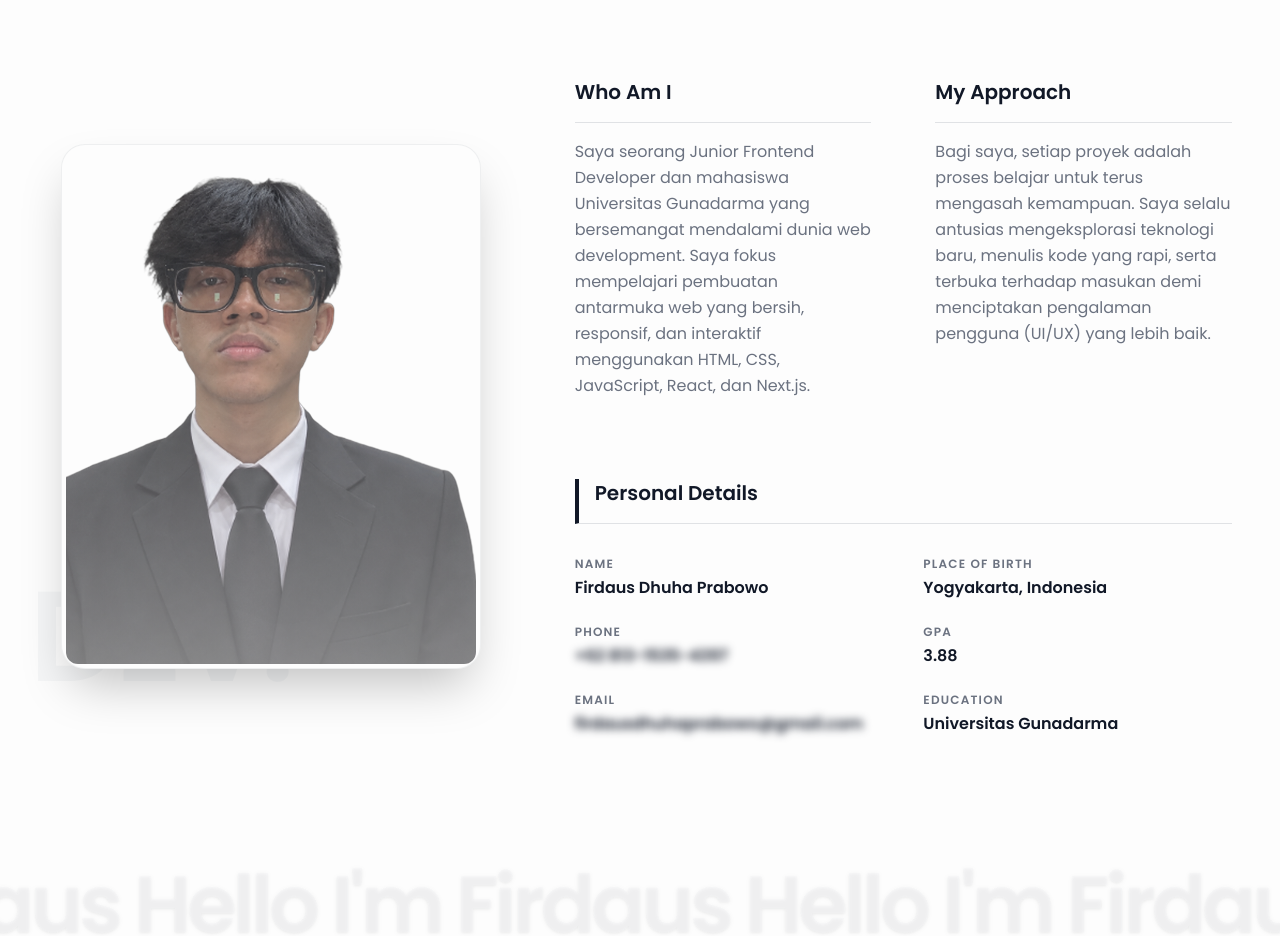
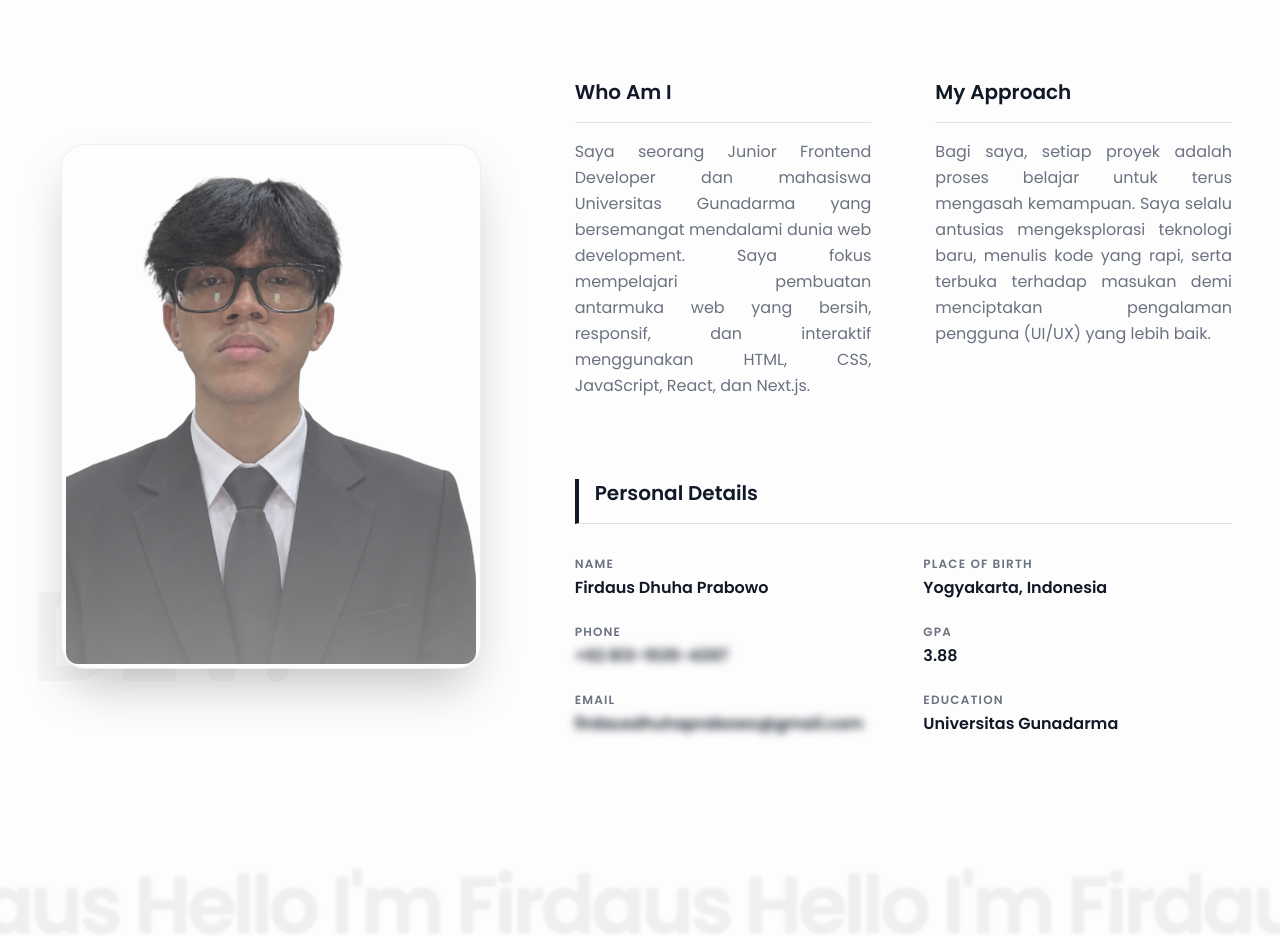
Before and after one commit to Firdaus1802/PORTOFOLIO-DAUS, a Next.js app: page / in a window 1280 px wide. Shown: the part 1100-2036 px from the top of the page. Built offline with nearby package versions, Linux system fonts and the light colour scheme; no server answers.

Commit message:
style(about): apply text-justify to Who Am I, My Approach, and project description

```diff
--- a/app/about.tsx
+++ b/app/about.tsx
@@ -43,14 +43,14 @@ export default function About() {
               <div className="flex flex-col">
                 <Fade>
                   <h4 className="text-lg md:text-xl font-bold text-text-primary mb-4 flex items-center border-b border-text-secondary/20 pb-4">Who Am I</h4>
-                  <p className="text-base text-text-secondary leading-relaxed font-medium">Saya seorang Junior Frontend Developer dan mahasiswa Universitas Gunadarma yang bersemangat mendalami dunia web development. Saya fokus mempelajari pembuatan antarmuka web yang bersih, responsif, dan interaktif menggunakan HTML, CSS, JavaScript, React, dan Next.js.</p>
+                  <p className="text-base text-text-secondary leading-relaxed font-medium text-justify">Saya seorang Junior Frontend Developer dan mahasiswa Universitas Gunadarma yang bersemangat mendalami dunia web development. Saya fokus mempelajari pembuatan antarmuka web yang bersih, responsif, dan interaktif menggunakan HTML, CSS, JavaScript, React, dan Next.js.</p>
                 </Fade>
               </div>
 
               <div className="flex flex-col">
                 <Fade>
                   <h4 className="text-lg md:text-xl font-bold text-text-primary mb-4 flex items-center border-b border-text-secondary/20 pb-4">My Approach</h4>
-                  <p className="text-base text-text-secondary leading-relaxed font-medium">Bagi saya, setiap proyek adalah proses belajar untuk terus mengasah kemampuan. Saya selalu antusias mengeksplorasi teknologi baru, menulis kode yang rapi, serta terbuka terhadap masukan demi menciptakan pengalaman pengguna (UI/UX) yang lebih baik.</p>
+                  <p className="text-base text-text-secondary leading-relaxed font-medium text-justify">Bagi saya, setiap proyek adalah proses belajar untuk terus mengasah kemampuan. Saya selalu antusias mengeksplorasi teknologi baru, menulis kode yang rapi, serta terbuka terhadap masukan demi menciptakan pengalaman pengguna (UI/UX) yang lebih baik.</p>
                 </Fade>
               </div>
             </div>
--- a/app/project.tsx
+++ b/app/project.tsx
@@ -186,7 +186,7 @@ export default function Project() {
 
                   <div className="mb-6">
                     <span className="text-xs font-bold tracking-widest text-text-secondary uppercase block mb-2">Deskripsi Proyek</span>
-                    <p className="text-sm md:text-base text-text-secondary font-medium leading-relaxed">
+                    <p className="text-sm md:text-base text-text-secondary font-medium leading-relaxed text-justify">
                       {project.fullDescription}
                     </p>
                   </div>
```
